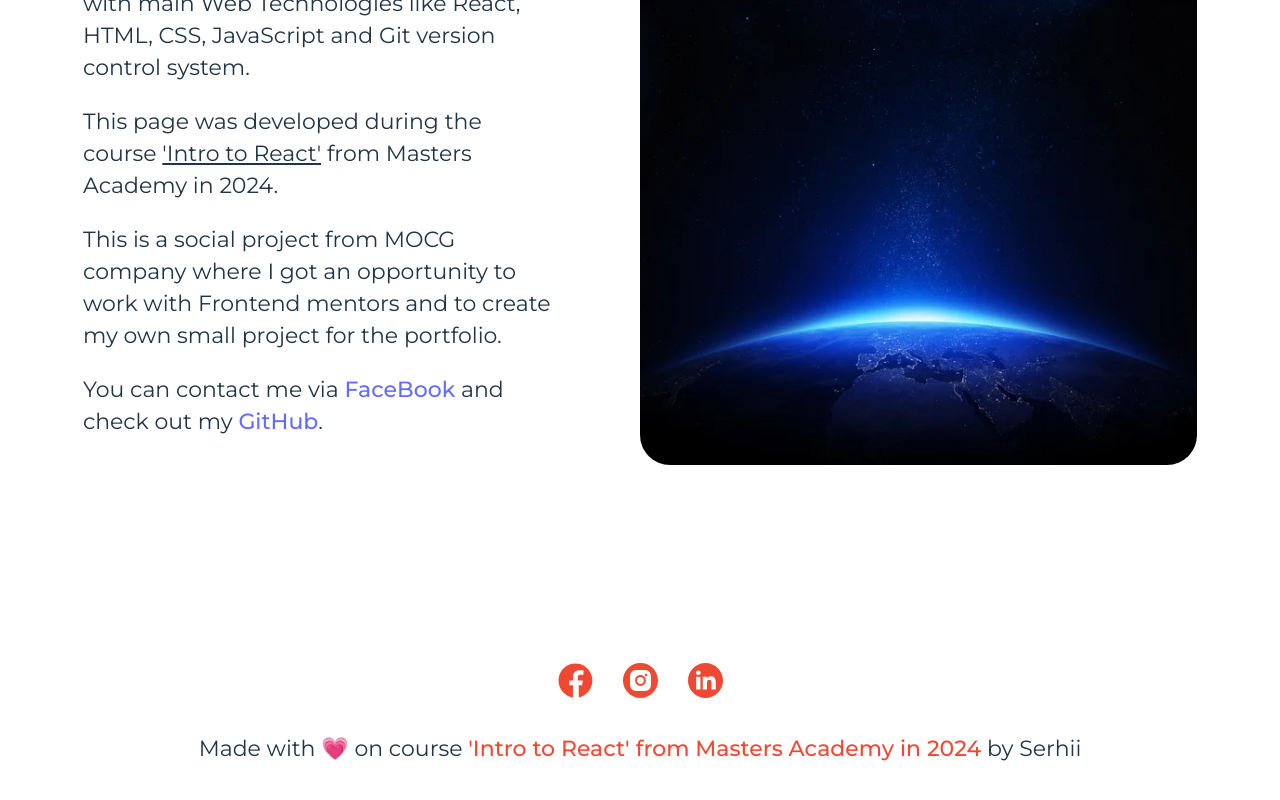
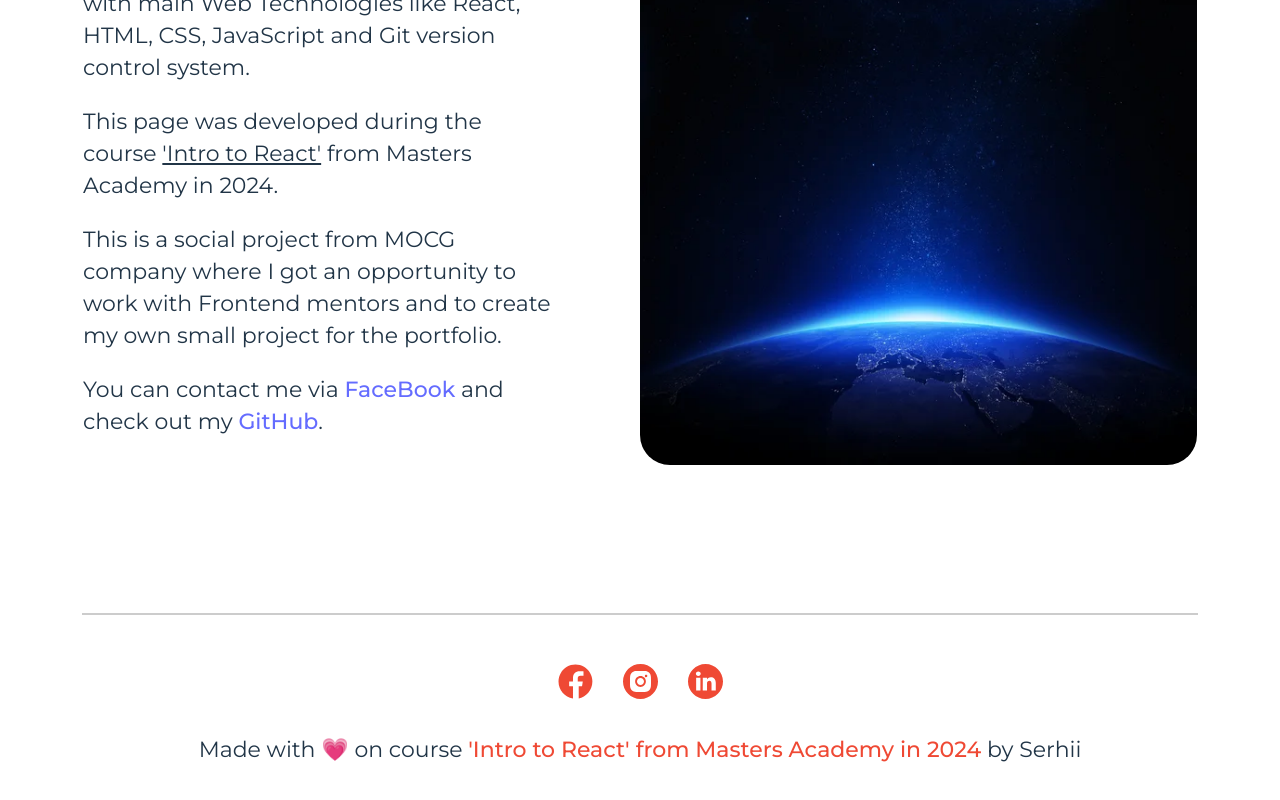
Before and after one commit to MastersAcademy/fe-react-2024, a React (Vite) app: page / in a window 1280 px wide. Shown: the part 310-1110 px from the top of the page. Built offline with nearby package versions, Linux system fonts and the light colour scheme.

Commit message:
update divider, space between

```diff
--- a/src/components/Pagination/Pagination.module.css
+++ b/src/components/Pagination/Pagination.module.css
@@ -1,5 +1,6 @@
 .pagination {
   display: flex;
+  flex-wrap: nowrap;
   flex-direction: row;
   gap: 5px;
   list-style-type: none;
--- a/src/components/ProductsList/ProductsList.module.css
+++ b/src/components/ProductsList/ProductsList.module.css
@@ -3,7 +3,6 @@
   flex-direction: column;
   align-items: center;
   color: #000;
-  margin-top: 100px;
   padding: 0;
 }
 
@@ -25,7 +24,6 @@
     align-items: center;
     justify-content: center;
     color: #000;
-    margin-top: 100px;
   }
 
   .products {
--- a/src/components/footer/Footer.component.tsx
+++ b/src/components/footer/Footer.component.tsx
@@ -4,6 +4,7 @@ import footerStyles from './footer.module.css';
 
 export const FooterComponent = () => (
     <div className={footerStyles.container}>
+        <div className={footerStyles.divider}></div>
         <div className={footerStyles.iconsContainer}>
             <IconsComponent iconName={'facebook'} iconUrl={'https://www.facebook.com'} />
             <IconsComponent iconName={'instagram'} iconUrl={'https://www.instagram.com'} />
--- a/src/components/footer/footer.module.css
+++ b/src/components/footer/footer.module.css
@@ -6,10 +6,14 @@
   height: 166px;
   align-items: center;
   margin-bottom: 30px;
+  margin-left: 60px;
+  margin-right: 60px;
 }
 
 .divider {
-  border-top: 1px solid #CCC;
+  border: 1px solid #CCC;
+  max-width: 1175px;
+  width: 100%;
 }
 
 .description {
@@ -39,6 +43,8 @@
   .container {
     height: 160px;
     margin-bottom: 42px;
+    margin-left: 83px;
+    margin-right: 83px;
   }
 
   .description {
```
